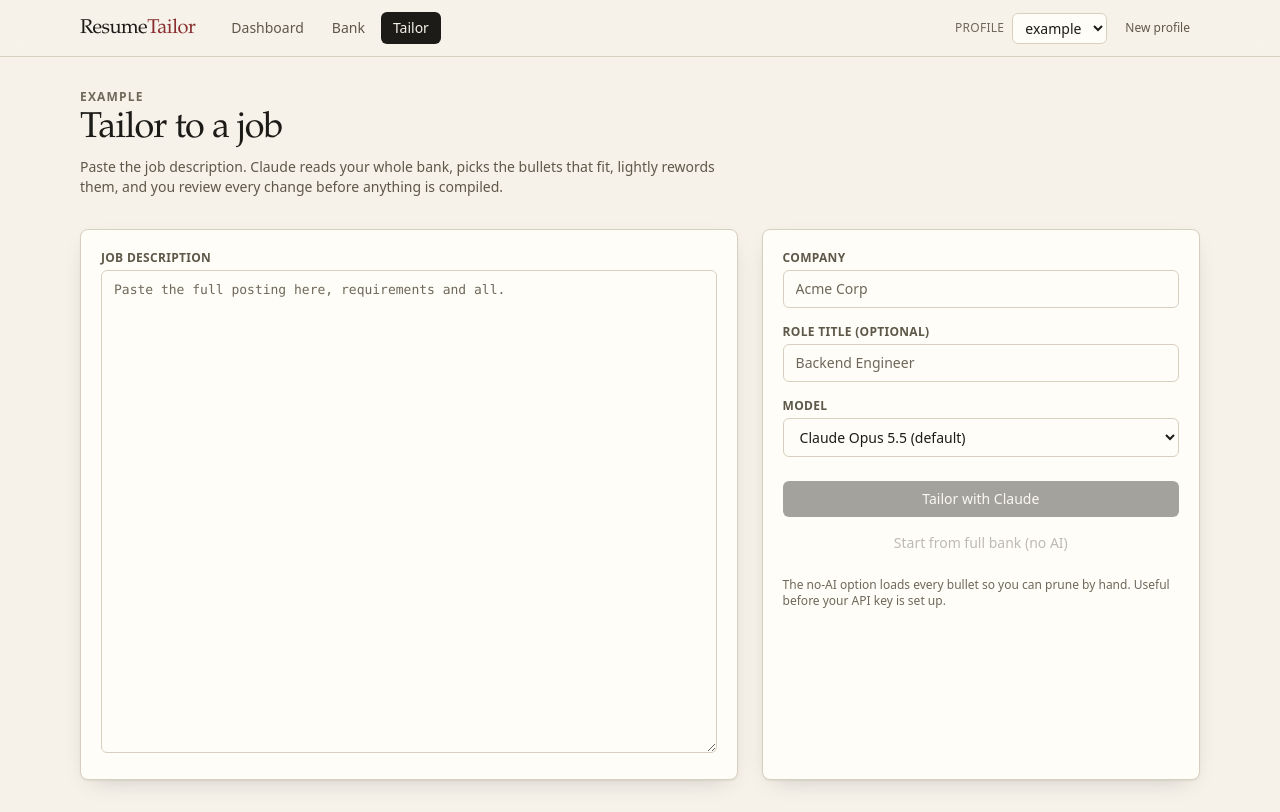
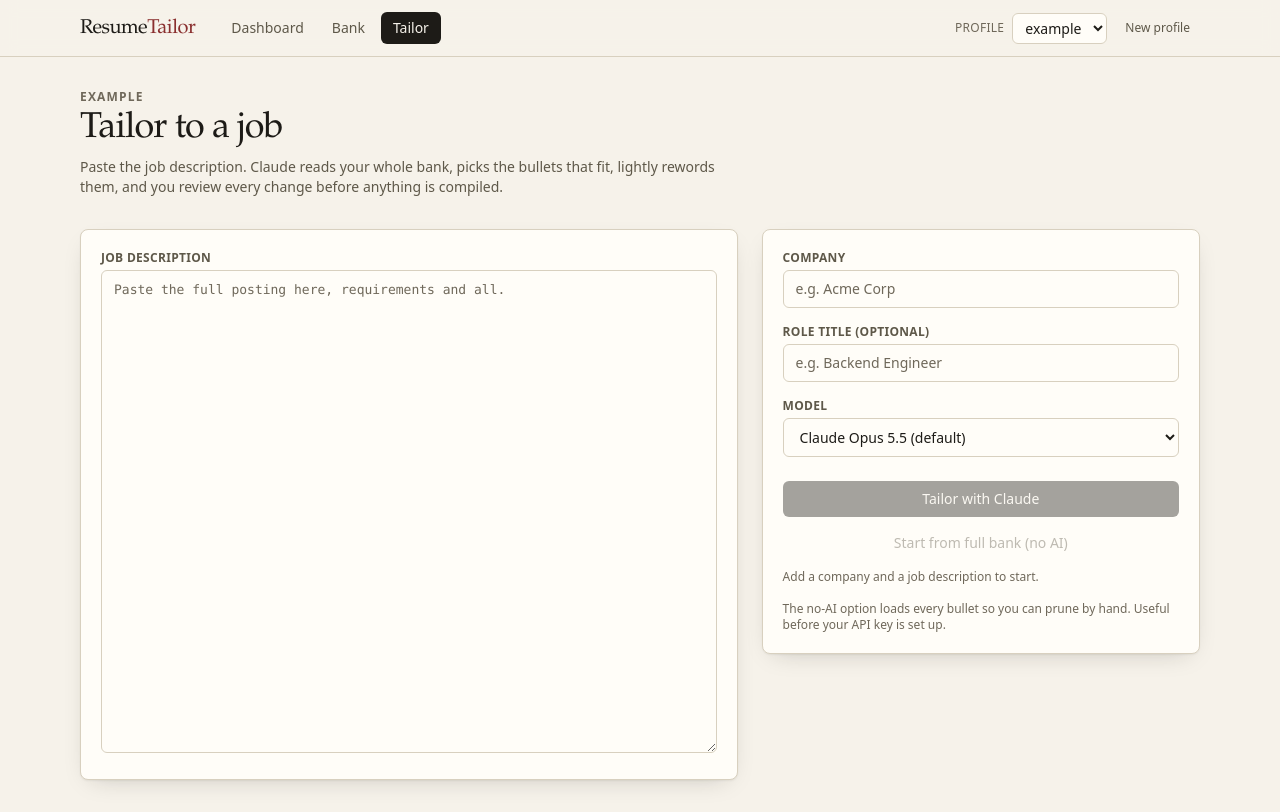
Before and after one commit to GOH8910/resume-tailor, a Next.js app: page /tailor in a window 1280 px wide. Built offline with nearby package versions, Linux system fonts and the light colour scheme.

Commit message:
fix: tailor form busy state, unmount-safe navigation and keyboard focus

```diff
--- a/src/app/api/tailor/route.ts
+++ b/src/app/api/tailor/route.ts
@@ -17,7 +17,7 @@
 export async function POST(request: Request) {
   return handle(async () => {
     if (!hasApiKey()) {
-      throw new AppError("No Anthropic API key found. Put ANTHROPIC_API_KEY=... in .env.local and restart `npm run dev`.", 400);
+      throw new AppError("No Anthropic API key found. Put ANTHROPIC_API_KEY=... in .env.local and restart npm run dev.", 400);
     }
     const body = TailorRequestSchema.parse(await readJson(request));
     const application = await runTailor(body, { banks, applications, model: new AnthropicTailorModel(body.model) });
--- a/src/ui/Banner.tsx
+++ b/src/ui/Banner.tsx
@@ -1,4 +1,4 @@
-import type { ReactNode } from "react";
+import type { ComponentProps } from "react";
 
 type Tone = "error" | "warn" | "ok" | "info";
 
@@ -9,9 +9,12 @@
   info: "border-rule bg-paper-deep text-ink-soft",
 };
 
-export function Banner({ tone = "info", title, children }: { tone?: Tone; title?: string; children?: ReactNode }) {
+// Extra div props (ref, tabIndex, ...) pass through so callers can move focus to a banner.
+type Props = Omit<ComponentProps<"div">, "title" | "className" | "role"> & { tone?: Tone; title?: string };
+
+export function Banner({ tone = "info", title, children, ...rest }: Props) {
   return (
-    <div role={tone === "error" ? "alert" : "status"} className={`rounded-md border px-3.5 py-2.5 text-sm ${TONES[tone]}`}>
+    <div {...rest} role={tone === "error" ? "alert" : "status"} className={`rounded-md border px-3.5 py-2.5 text-sm ${TONES[tone]}`}>
       {title && <p className="font-semibold">{title}</p>}
       {children && <div className={title ? "mt-0.5" : ""}>{children}</div>}
     </div>
--- a/src/ui/tailor/TailorForm.tsx
+++ b/src/ui/tailor/TailorForm.tsx
@@ -1,7 +1,7 @@
 "use client";
 
 import { useRouter } from "next/navigation";
-import { useState } from "react";
+import { useEffect, useRef, useState } from "react";
 import type { Application } from "@/applications/schema";
 import { DEFAULT_MODEL_ID, MODEL_IDS, MODEL_LABELS, type ModelId } from "@/tailor/model";
 import { api, errorMessage, withProfile } from "@/ui/api";
@@ -12,6 +12,10 @@
 
 type Mode = "ai" | "manual";
 
+function formatElapsed(totalSeconds: number): string {
+  return `${Math.floor(totalSeconds / 60)}:${String(totalSeconds % 60).padStart(2, "0")}`;
+}
+
 export function TailorForm() {
   const router = useRouter();
   const { profile, loading, error: profileError } = useProfile();
@@ -20,23 +24,55 @@
   const [jobDescription, setJobDescription] = useState("");
   const [model, setModel] = useState<ModelId>(DEFAULT_MODEL_ID);
   const [busy, setBusy] = useState<Mode | null>(null);
+  const [elapsed, setElapsed] = useState(0);
   const [error, setError] = useState<string | null>(null);
+  const mounted = useRef(false);
+  const inFlight = useRef(false);
+  const errorRef = useRef<HTMLDivElement>(null);
 
-  const ready = Boolean(profile) && company.trim().length > 0 && jobDescription.trim().length > 0 && busy === null;
+  const ready = company.trim().length > 0 && jobDescription.trim().length > 0 && busy === null;
+
+  useEffect(() => {
+    mounted.current = true;
+    return () => {
+      mounted.current = false;
+    };
+  }, []);
+
+  // Measure from a start timestamp rather than counting ticks: background tabs throttle timers.
+  useEffect(() => {
+    if (busy !== "ai") return;
+    const startedAt = Date.now();
+    const id = setInterval(() => setElapsed(Math.floor((Date.now() - startedAt) / 1000)), 1000);
+    return () => clearInterval(id);
+  }, [busy]);
+
+  // The banner only exists after the render that sets `error`, so focus it from an effect.
+  useEffect(() => {
+    if (error) errorRef.current?.focus();
+  }, [error]);
 
   async function start(mode: Mode) {
-    if (!profile) return;
+    // The ref catches a second click in the same tick, before `busy` has re-rendered.
+    if (!profile || inFlight.current || busy !== null) return;
+    inFlight.current = true;
     setBusy(mode);
+    setElapsed(0);
     setError(null);
     try {
       const { application } =
         mode === "ai"
           ? await api.send<{ application: Application }>("/api/tailor", "POST", { profile, company, roleTitle, jobDescription, model })
           : await api.send<{ application: Application }>(withProfile("/api/applications", profile), "POST", { company, roleTitle, jobDescription });
-      router.push(`/tailor/${application.id}`);
+      // The AI call can take a minute; don't pull the user back if they left the page meanwhile.
+      if (mounted.current) router.push(`/tailor/${application.id}`);
     } catch (err) {
+      if (mounted.current) {
         setError(errorMessage(err));
         setBusy(null);
+      }
+    } finally {
+      inFlight.current = false;
     }
   }
 
@@ -69,6 +105,7 @@
 
       <div className="mt-8 grid gap-6 lg:grid-cols-[minmax(0,3fr)_minmax(0,2fr)]">
         <div className="rounded-lg border border-rule bg-card p-5 shadow-card">
+          <fieldset disabled={busy !== null} className="contents">
             <Field label="Job description">
               <TextArea
                 rows={22}
@@ -78,14 +115,17 @@
                 className="font-mono text-[13px]"
               />
             </Field>
+          </fieldset>
         </div>
 
-        <div className="grid content-start gap-4 rounded-lg border border-rule bg-card p-5 shadow-card">
+        <div className="grid gap-4 self-start rounded-lg border border-rule bg-card p-5 shadow-card lg:sticky lg:top-20">
+          {/* Buttons stay outside the fieldset so the clicked one keeps focus and full contrast while busy. */}
+          <fieldset disabled={busy !== null} className="contents">
             <Field label="Company">
-            <TextInput value={company} onChange={(e) => setCompany(e.target.value)} placeholder="Acme Corp" />
+              <TextInput required value={company} onChange={(e) => setCompany(e.target.value)} placeholder="e.g. Acme Corp" />
             </Field>
             <Field label="Role title (optional)">
-            <TextInput value={roleTitle} onChange={(e) => setRoleTitle(e.target.value)} placeholder="Backend Engineer" />
+              <TextInput value={roleTitle} onChange={(e) => setRoleTitle(e.target.value)} placeholder="e.g. Backend Engineer" />
             </Field>
             <Field label="Model">
               <Select value={model} onChange={(e) => setModel(e.target.value as ModelId)}>
@@ -96,20 +136,39 @@
                 ))}
               </Select>
             </Field>
+          </fieldset>
 
           {error && (
-            <Banner tone="error" title="Could not start">
+            <Banner ref={errorRef} tabIndex={-1} tone="error" title="Could not start">
               {error}
             </Banner>
           )}
 
           <div className="mt-2 grid gap-2">
-            <Button variant="primary" disabled={!ready} onClick={() => void start("ai")}>
-              {busy === "ai" ? "Asking Claude… this can take a minute" : "Tailor with Claude"}
+            <Button variant="primary" disabled={busy !== "ai" && !ready} aria-disabled={busy !== null} onClick={() => void start("ai")}>
+              {busy === "ai" ? "Asking Claude…" : "Tailor with Claude"}
             </Button>
-            <Button variant="ghost" disabled={!ready} onClick={() => void start("manual")}>
+            <Button variant="ghost" disabled={busy !== "manual" && !ready} aria-disabled={busy !== null} onClick={() => void start("manual")}>
               {busy === "manual" ? "Creating…" : "Start from full bank (no AI)"}
             </Button>
+            {busy !== null && (
+              <p role="status" className="flex items-center gap-2 text-sm text-ink-soft">
+                <span aria-hidden="true" className="size-2 shrink-0 rounded-full bg-accent motion-safe:animate-pulse" />
+                {busy === "ai" ? (
+                  <span>
+                    Claude is reading your bank…{" "}
+                    {/* aria-hidden so the live region doesn't re-announce every second */}
+                    <span aria-hidden="true" className="tabular-nums">
+                      {formatElapsed(elapsed)}
+                    </span>
+                    . Usually 30-90 s.
+                  </span>
+                ) : (
+                  <span>Creating…</span>
+                )}
+              </p>
+            )}
+            {!ready && busy === null && <p className="text-xs text-ink-faint">Add a company and a job description to start.</p>}
           </div>
           <p className="text-xs text-ink-faint">
             The no-AI option loads every bullet so you can prune by hand. Useful before your API key is set up.
```
Lines whose indentation alone changed are shown as unchanged.
